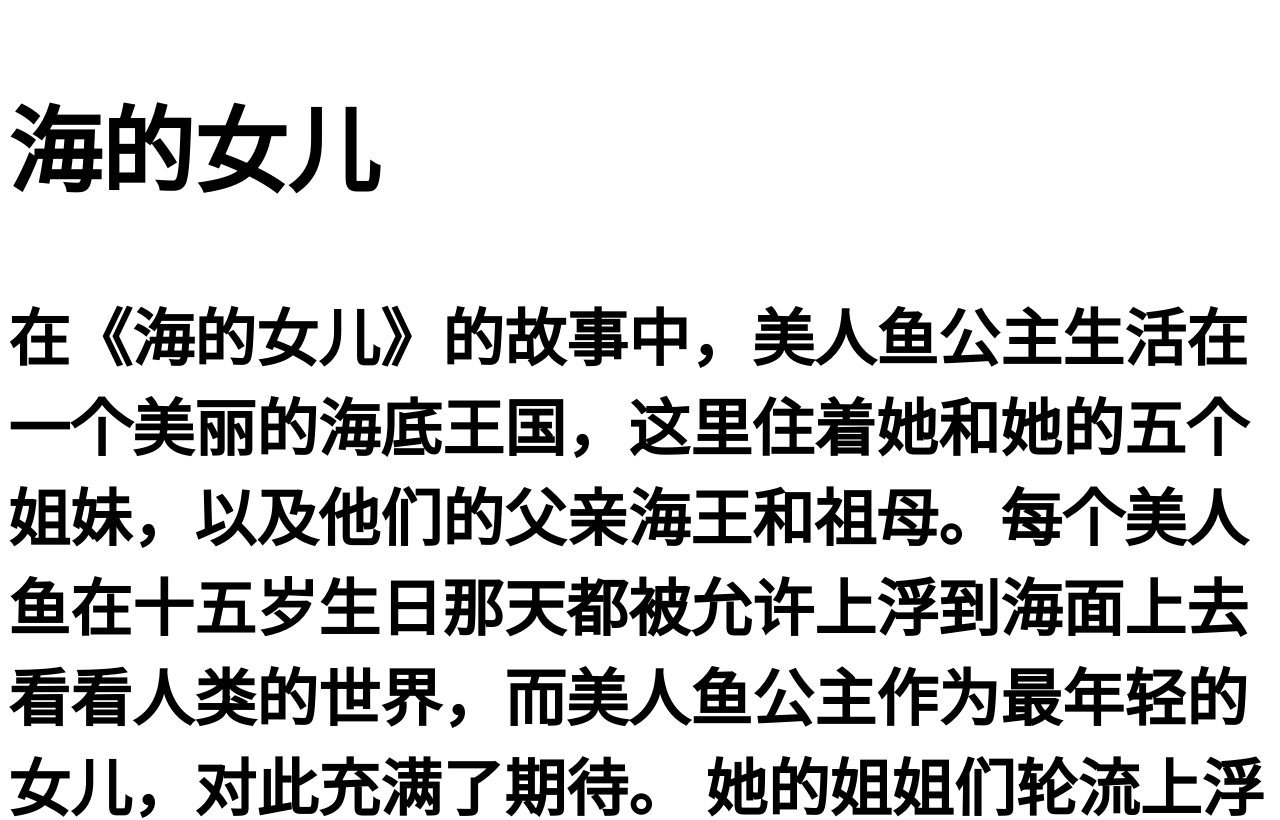
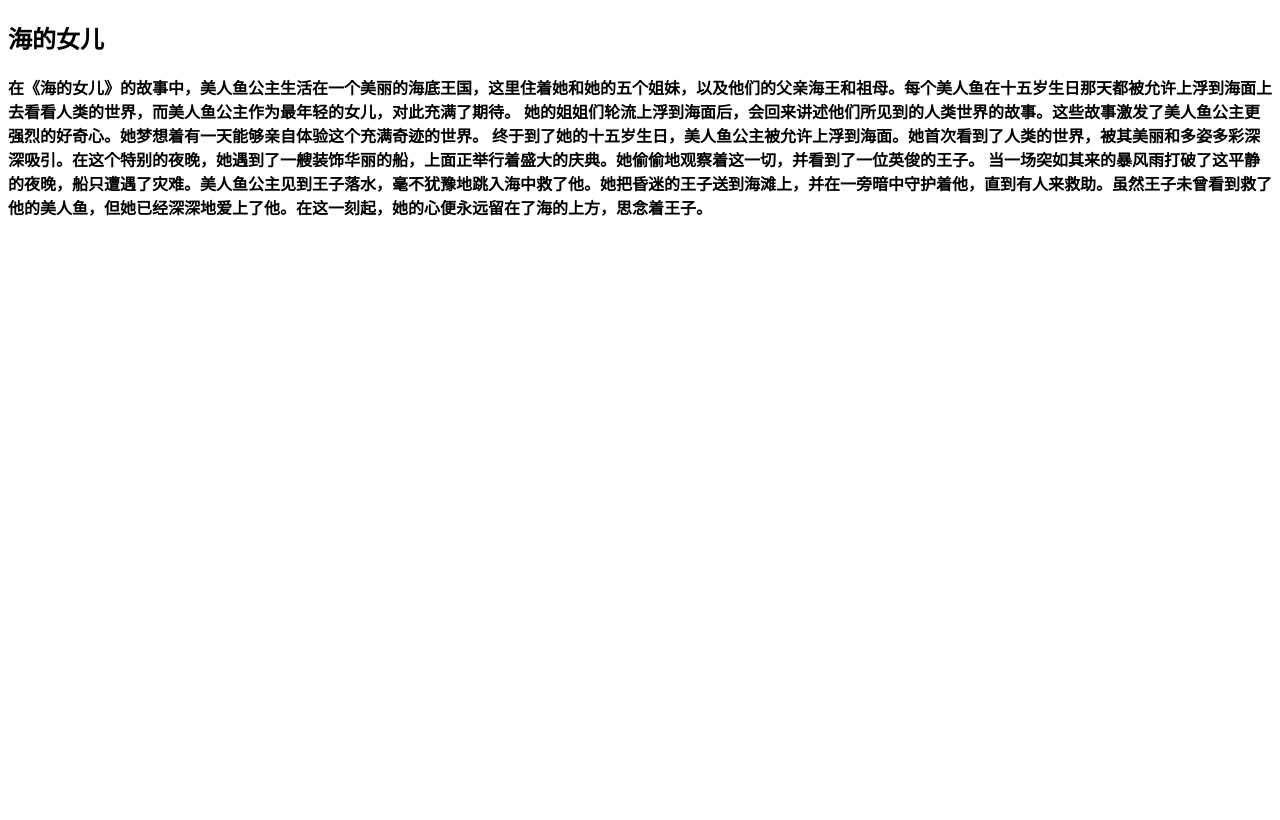
Before and after one commit to hjtorch/AIBook, a website: page story.html in a window 1280 px wide. Shown: the top 820 px of the page. Drawn offline with Linux system fonts and the light colour scheme; a web font is replaced by a local one.

Commit message:
Update story.html

```diff
--- a/story.html
+++ b/story.html
@@ -13,7 +13,7 @@
       html {
         font-family: neo-sans;
         font-weight: 700;
-        font-size: calc(62rem / 16);
+        font-size: 12;
       }
       body {
         background: white;
```
